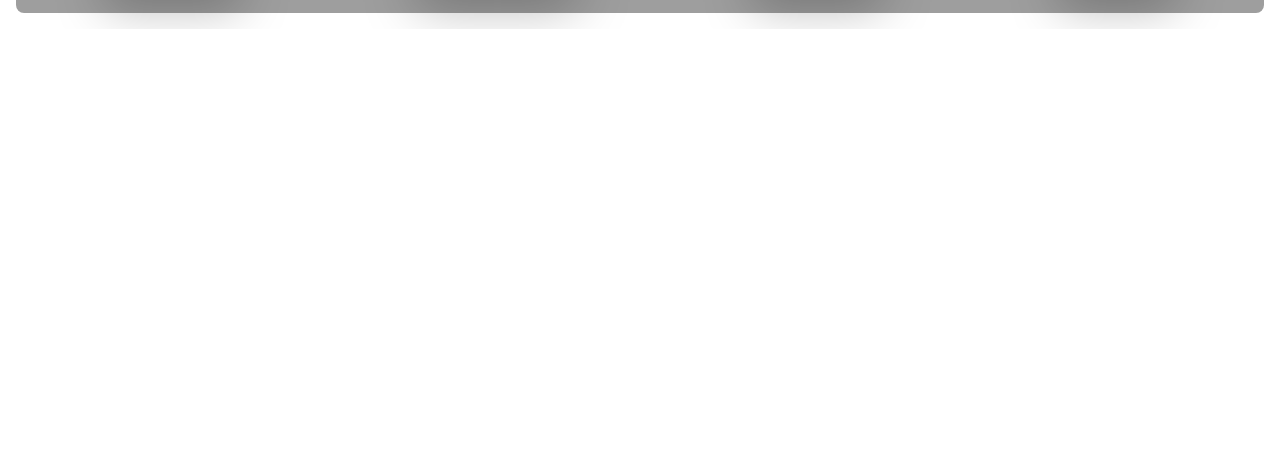
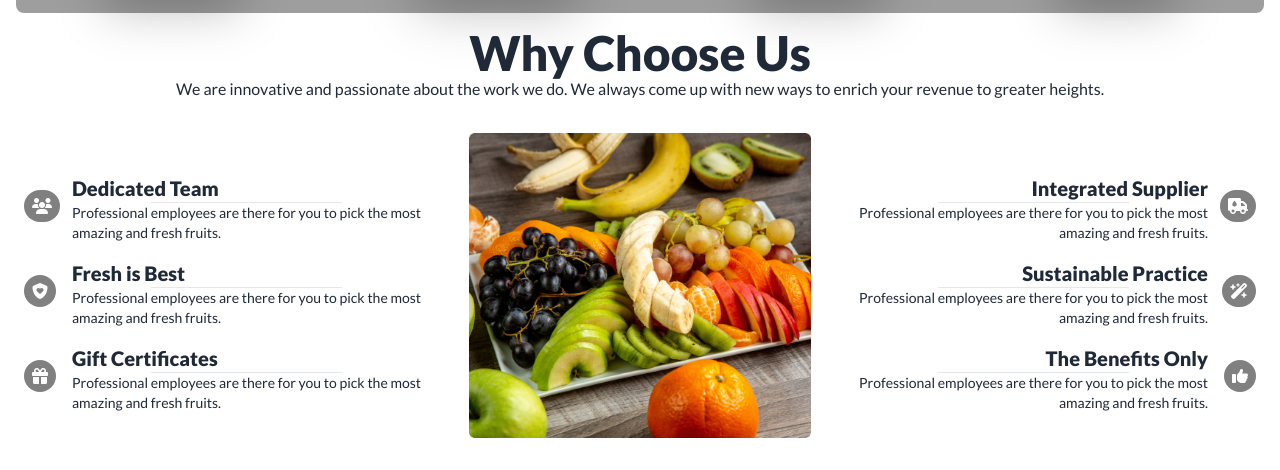
Before and after one commit to HironmoyRay/Fruit-Brust, a plain HTML site: page index.html in a window 1280 px wide. Shown: the part 2116-2586 px from the top of the page. Before the commit the page ends 2145 px from the top, so only its background shows below. Drawn offline with nearby package versions, Linux system fonts and the light colour scheme; grey boxes are pictures that could not be loaded.

Commit message:
Support Section Added

```diff
--- a/index.html
+++ b/index.html
@@ -391,12 +391,15 @@
                 <button class="text-white font-extrabold text-xl bg-[#F85559] px-4 py-2 rounded-xl">Shop All</button>
             </div>
         </section>
-        <section class="bg-[url('images/team.png')] bg-cover bg-center  m-4 rounded-lg text-white" >
+        <!-- Team Section Start  -->
+        <section class="bg-[url('images/team.png')] bg-cover bg-center  m-4 rounded-lg text-white">
             <div class="p-4 text-center">
                 <h3 class="font-extrabold text-xl md:text-5xl">
                     Meet the team section
                 </h3>
-                <p class="font-medium text-sm md:text-base">Highlight personalities. Everyone at your company has a unique personality, but this isn't always apparent to website visitors and potential customers. ...</p>
+                <p class="font-medium text-sm md:text-base">Highlight personalities. Everyone at your company has a
+                    unique personality, but this isn't always apparent to website visitors and potential customers. ...
+                </p>
             </div>
             <div class="flex flex-col md:flex-row items-center justify-around">
                 <div class="flex flex-col justify-center items-center my-4 shadow-2xl rounded-xl">
@@ -408,7 +411,8 @@
                         <p class="font-medium text-base">Fruits Expert</p>
                     </div>
                     <div class="my-2">
-                        <i class="fa-brands fa-facebook-f mx-1 px-2 py-1 rounded-full" style="color: #ffffff; background-color: #f85559;"></i>
+                        <i class="fa-brands fa-facebook-f mx-1 px-2 py-1 rounded-full"
+                            style="color: #ffffff; background-color: #f85559;"></i>
                         <i class="fa-brands fa-twitter mx-2 p-1  rounded-full" style="background-color: #f85559;"></i>
                         <i class="fa-brands fa-linkedin mx-2 p-1 rounded-full" style="background-color:#f85559;"></i>
                     </div>
@@ -422,7 +426,8 @@
                         <p class="font-medium text-base">Fruits Expert</p>
                     </div>
                     <div class="my-2">
-                        <i class="fa-brands fa-facebook-f mx-1 px-2 py-1 rounded-full" style="color: #ffffff; background-color: #f85559;"></i>
+                        <i class="fa-brands fa-facebook-f mx-1 px-2 py-1 rounded-full"
+                            style="color: #ffffff; background-color: #f85559;"></i>
                         <i class="fa-brands fa-twitter mx-2 p-1  rounded-full" style="background-color: #f85559;"></i>
                         <i class="fa-brands fa-linkedin mx-2 p-1 rounded-full" style="background-color:#f85559;"></i>
                     </div>
@@ -436,7 +441,8 @@
                         <p class="font-medium text-base">Fruits Expert</p>
                     </div>
                     <div class="my-2">
-                        <i class="fa-brands fa-facebook-f mx-1 px-2 py-1 rounded-full" style="color: #ffffff; background-color: #f85559;"></i>
+                        <i class="fa-brands fa-facebook-f mx-1 px-2 py-1 rounded-full"
+                            style="color: #ffffff; background-color: #f85559;"></i>
                         <i class="fa-brands fa-twitter mx-2 p-1  rounded-full" style="background-color: #f85559;"></i>
                         <i class="fa-brands fa-linkedin mx-2 p-1 rounded-full" style="background-color:#f85559;"></i>
                     </div>
@@ -450,14 +456,107 @@
                         <p class="font-medium text-base">Fruits Expert</p>
                     </div>
                     <div class="my-2">
-                        <i class="fa-brands fa-facebook-f mx-1 px-2 py-1 rounded-full" style="color: #ffffff; background-color: #f85559;"></i>
+                        <i class="fa-brands fa-facebook-f mx-1 px-2 py-1 rounded-full"
+                            style="color: #ffffff; background-color: #f85559;"></i>
                         <i class="fa-brands fa-twitter mx-2 p-1  rounded-full" style="background-color: #f85559;"></i>
                         <i class="fa-brands fa-linkedin mx-2 p-1 rounded-full" style="background-color:#f85559;"></i>
                     </div>
                 </div>
             </div>
+        </section>
+        <!-- Team Section End -->
+
+        <!-- Support Section Start -->
+        <section class="m-4 px-6">
+            <!-- Title Part of Support Section Start -->
+            <div class="text-center my-4">
+                <h4 class="text-xl md:text-5xl font-extrabold">
+                    Why Choose Us
+                </h4>
+                <p class="text-sm md:text-base font-medium">
+                    We are innovative and passionate about the work we do. We always come up with new ways to enrich
+                    your revenue to greater heights.
+                </p>
+            </div>
+            <!-- Title Part of Support Section End -->
+
+            <!-- Hidden Image Start -->
+            <div class="m-4 md:hidden">
+                <img class="w-full" src="images/whychoose1.png" alt="">
+            </div>
+            <!-- Hidden Image End -->
+
+            <!-- Flex Portion Start -->
+            <div class="flex flex-col md:flex-row items-center">
+                <!-- Flex Part-1 Start -->
+                <div class="text-center md:text-left mx-4">
+                    <div class=" md:relative mt-4">
+                        <i class="fa-solid fa-users rounded-full p-2 md:absolute -left-8 top-4"
+                            style="color: #ffffff; background-color: gray;"></i>
+                        <h4 class="text-xl font-extrabold md:ms-4">Dedicated Team</h4>
+                        <hr class="w-1/2 mx-auto">
+                        <p class="text-sm font-medium md:ms-4">Professional employees are there for you to pick the
+                            most amazing and fresh fruits.</p>
+                    </div>
+                    <div class="md:relative mt-4">
+                        <i class="fa-solid fa-shield-heart rounded-full p-2 md:absolute -left-8 top-4"
+                            style="color: #ffffff; background-color: gray;"></i>
+                        <h4 class="text-xl font-extrabold md:ms-4">Fresh is Best</h4>
+                        <hr class="w-1/2 mx-auto">
+                        <p class="text-sm font-medium md:ms-4">Professional employees are there for you to pick the
+                            most amazing and fresh fruits.</p>
+                    </div>
+                    <div class="md:relative mt-4">
+                        <i class="fa-solid fa-gift rounded-full p-2 md:absolute -left-8 top-4"
+                            style="color: #ffffff; background-color: gray;"></i>
+                        <h4 class="text-xl font-extrabold md:ms-4">Gift Certificates</h4>
+                        <hr class="w-1/2 mx-auto">
+                        <p class="text-sm font-medium md:ms-4">Professional employees are there for you to pick the
+                            most amazing and fresh fruits.</p>
+                    </div>
+                </div>
+                <!-- Flex Part-1 End -->
+
+                <!-- Flex Part-2 Start -->
+                <div class="m-4 hidden md:block">
+                    <img class="w-full" src="images/whychoose1.png" alt="">
+                </div>
+                <!-- Flex Part-2 End -->
+
+                <!-- Flex Part-3 Start -->
+                <div class="text-center md:text-right mx-4">
+                    <div class=" md:relative mt-4">
+                        <i class="fa-solid fa-truck-droplet rounded-full p-2 md:absolute -right-8 top-4"
+                            style="color: #ffffff; background-color: gray;"></i>
+                        <h4 class="text-xl font-extrabold md:me-4">Integrated Supplier</h4>
+                        <hr class="w-1/2 mx-auto ">
+                        <p class="text-sm font-medium md:me-4">Professional employees are there for you to pick the most
+                            amazing and fresh fruits.</p>
+                    </div>
+                    <div class="md:relative mt-4">
+                        <i class="fa-solid fa-wand-magic-sparkles rounded-full p-2 md:absolute -right-8 top-4"
+                            style="color: #ffffff; background-color: gray;"></i>
+                        <h4 class="text-xl font-extrabold md:me-4">Sustainable Practice</h4>
+                        <hr class="w-1/2 mx-auto">
+                        <p class="text-sm font-medium md:me-4">Professional employees are there for you to pick the
+                            most amazing and fresh fruits.</p>
+                    </div>
+                    <div class="md:relative mt-4">
+                        <i class="fa-solid fa-thumbs-up rounded-full p-2 md:absolute -right-8 top-4"
+                            style="color: #ffffff; background-color: gray;"></i>
+                        <h4 class="text-xl font-extrabold md:me-4">The Benefits Only</h4>
+                        <hr class="w-1/2 mx-auto">
+                        <p class="text-sm font-medium md:me-4">Professional employees are there for you to pick the
+                            most amazing and fresh fruits.</p>
+                    </div>
+                </div>
+                <!-- Flex Part-3 End -->
+
+            </div>
+            <!-- Flex Portion End -->
 
         </section>
+        <!-- Support Section End -->
     </main>
 </body>
 
```
